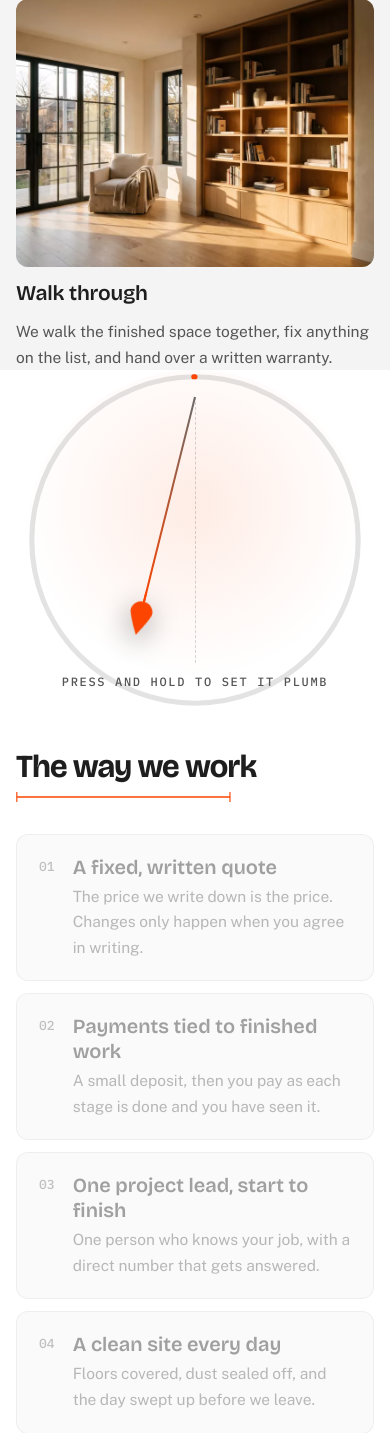
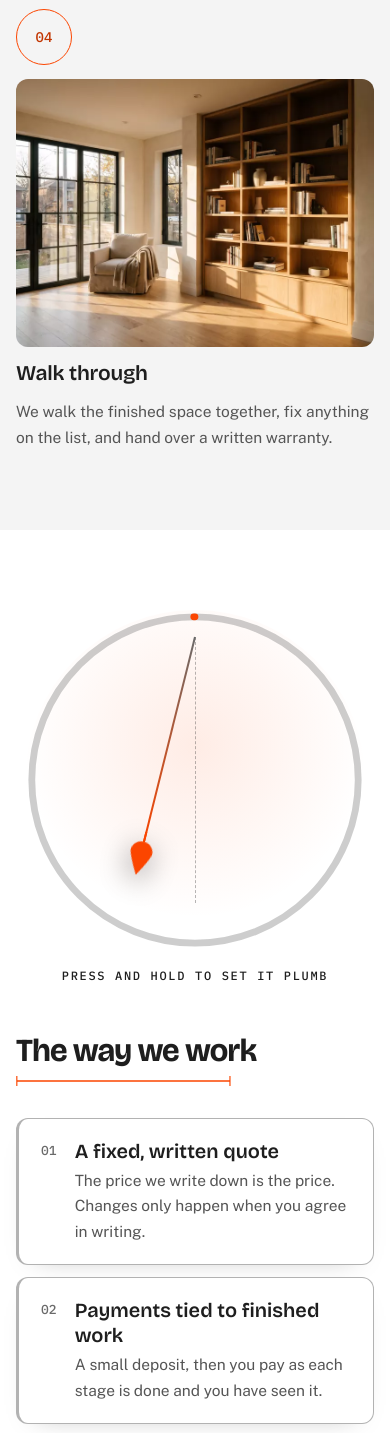
Before and after one commit to behzad6687/rielbuild, a PHP site: page /process/ in a window 390 px wide. Shown: the part 2231-3664 px from the top of the page. Run offline with PHP 8.4, Linux system fonts and the light colour scheme.

Commit message:
Fix missing section spacing and wash-out in The way we work
- Remove a stray closing brace left after the phone caption media block;
  it made browsers drop the .sec rule, so sections had no top or bottom
  padding site-wide
- The way we work: promise cards are fully readable on white (dark text,
  solid border); holding adds an orange highlight instead of fading in
- Darker dial ring and plumb guide; label moved below the dial so it never
  overlaps the circle or the bob; finished label uses the deeper orange

Co-Authored-By: Claude Opus 5.5 <noreply@anthropic.com>
Claude-Session: https://claude.ai/code/session_01DWXhzxH5fbGLhX3WquUoqw

```diff
--- a/site/assets/css/site.css
+++ b/site/assets/css/site.css
@@ -286,7 +286,6 @@ main{display:block;outline:none}
   .film__cue,.film__progress{display:none}
   .film__ring{bottom:calc(96px + env(safe-area-inset-bottom));right:16px;width:36px;height:36px}
 }
-}
 
 /* ---------------- sections ---------------- */
 .sec{position:relative;padding:clamp(80px,11vw,150px) 0}
@@ -328,26 +327,26 @@ main{display:block;outline:none}
 /* the plumb promise (interactive moment) */
 .promise{position:relative;overflow:hidden}
 .promise__grid{display:grid;grid-template-columns:1fr 1.05fr;gap:clamp(40px,6vw,90px);align-items:center}
-.hold{position:relative;display:grid;place-items:center;aspect-ratio:1;max-width:460px;width:100%;margin-inline:auto;border-radius:50%;background:radial-gradient(circle at 50% 40%,rgba(251,69,0,.1),transparent 65%);touch-action:none;-webkit-user-select:none;user-select:none;cursor:grab}
+.hold{position:relative;display:grid;place-items:center;aspect-ratio:1;max-width:460px;width:100%;margin-inline:auto;margin-bottom:44px;border-radius:50%;background:radial-gradient(circle at 50% 40%,rgba(251,69,0,.1),transparent 65%);touch-action:none;-webkit-user-select:none;user-select:none;cursor:grab}
 .hold:active{cursor:grabbing}
 .hold__ring{position:absolute;inset:0;width:100%;height:100%;transform:rotate(-90deg)}
-.hold__ring circle{fill:none;stroke-width:1.5}
-.hold__ring .bg{stroke:var(--line-d)}
+.hold__ring circle{fill:none;stroke-width:2}
+.hold__ring .bg{stroke:rgba(30,30,30,.22)}
 .hold__ring .fg{stroke:var(--accent);stroke-linecap:round;stroke-dasharray:1;stroke-dashoffset:calc(1 - var(--p,0))}
 .hold__plumb{position:absolute;top:8%;left:50%;width:2px;height:62%;margin-left:-1px;transform-origin:top center;transform:rotate(calc(var(--sw,0) * 1deg))}
 .hold__plumb::before{content:"";position:absolute;inset:0;background:linear-gradient(var(--on-dark-3),var(--accent))}
 .hold__bob{max-width:none;position:absolute;bottom:-34px;left:50%;width:30px;height:44px;margin-left:-15px;color:var(--accent);filter:drop-shadow(0 8px 14px rgba(0,0,0,.4))}
-.hold__true{position:absolute;top:8%;bottom:14%;left:50%;width:0;border-left:1px dashed rgba(30,30,30,.18)}
-.hold__label{position:absolute;bottom:6%;left:0;right:0;text-align:center;font:500 12px/1.3 var(--mono);letter-spacing:.14em;text-transform:uppercase;color:var(--on-dark-2)}
+.hold__true{position:absolute;top:8%;bottom:14%;left:50%;width:0;border-left:1px dashed rgba(30,30,30,.32)}
+.hold__label{position:absolute;top:calc(100% + 18px);bottom:auto;left:0;right:0;text-align:center;font:500 12px/1.3 var(--mono);letter-spacing:.14em;text-transform:uppercase;color:var(--text)}
 .hold__btn{position:absolute;inset:18%;border-radius:50%}
-.hold.is-done .hold__label{color:var(--accent)}
+.hold.is-done .hold__label{color:var(--accent-deep)}
 .pl{display:grid;gap:12px;counter-reset:pl}
-.pl li{display:grid;grid-template-columns:auto 1fr;gap:4px 18px;padding:20px 22px;border-radius:var(--r-sm);border:1px solid var(--line-d);background:var(--canvas);opacity:.42;transition:opacity .6s var(--ease),border-color .6s var(--ease),background .6s var(--ease),transform .6s var(--ease)}
-.pl li::before{counter-increment:pl;content:"0" counter(pl);grid-row:span 2;font:500 13px/1.8 var(--mono);color:var(--on-dark-3);transition:color .6s var(--ease)}
-.pl b{font-family:var(--display);font-weight:600;font-size:20px;line-height:1.25}
-.pl span{color:var(--on-dark-2);font-size:15.5px}
-.pl li.is-lit{opacity:1;border-color:rgba(251,69,0,.45);background:#FFFFFF;transform:translateX(6px)}
-.pl li.is-lit::before{color:var(--accent)}
+.pl li{display:grid;grid-template-columns:auto 1fr;gap:4px 18px;padding:20px 22px;border-radius:var(--r-sm);border:1px solid var(--line-strong);border-left:3px solid var(--line-strong);background:#FFFFFF;box-shadow:0 10px 26px -20px rgba(0,0,0,.35);transition:border-color .6s var(--ease),background .6s var(--ease),transform .6s var(--ease),box-shadow .6s var(--ease)}
+.pl li::before{counter-increment:pl;content:"0" counter(pl);grid-row:span 2;font:500 13px/1.8 var(--mono);color:var(--text-3);transition:color .6s var(--ease)}
+.pl b{font-family:var(--display);font-weight:600;font-size:20px;line-height:1.25;color:var(--text)}
+.pl span{color:var(--text-2);font-size:15.5px}
+.pl li.is-lit{border-color:rgba(251,69,0,.45);border-left-color:var(--accent);background:#FFF7F3;transform:translateX(6px);box-shadow:0 16px 32px -22px rgba(251,69,0,.55)}
+.pl li.is-lit::before{color:var(--accent-deep)}
 @media (max-width:900px){.promise__grid{grid-template-columns:1fr}.hold{max-width:340px}}
 
 /* process timeline */
--- a/site/inc/config.php
+++ b/site/inc/config.php
@@ -25,7 +25,7 @@ define('NOINDEX', true);
 define('SITE_URL_OVERRIDE', '');
 
 /* Asset version for cache busting. Bump after changing CSS or JS. */
-define('ASSET_V', '1.4.0');
+define('ASSET_V', '1.4.4');
 
 /* ---- base path detection (works in any folder, e.g. /demo/rielbuild/) ---- */
 function rb_base_path()
```
